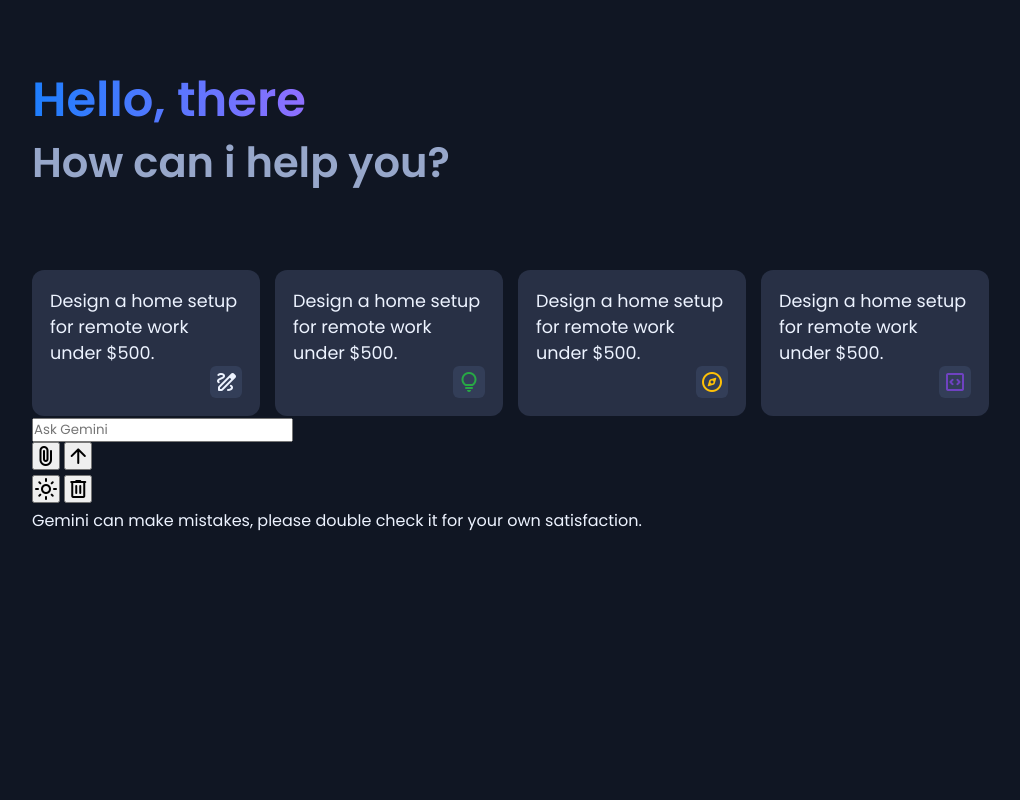
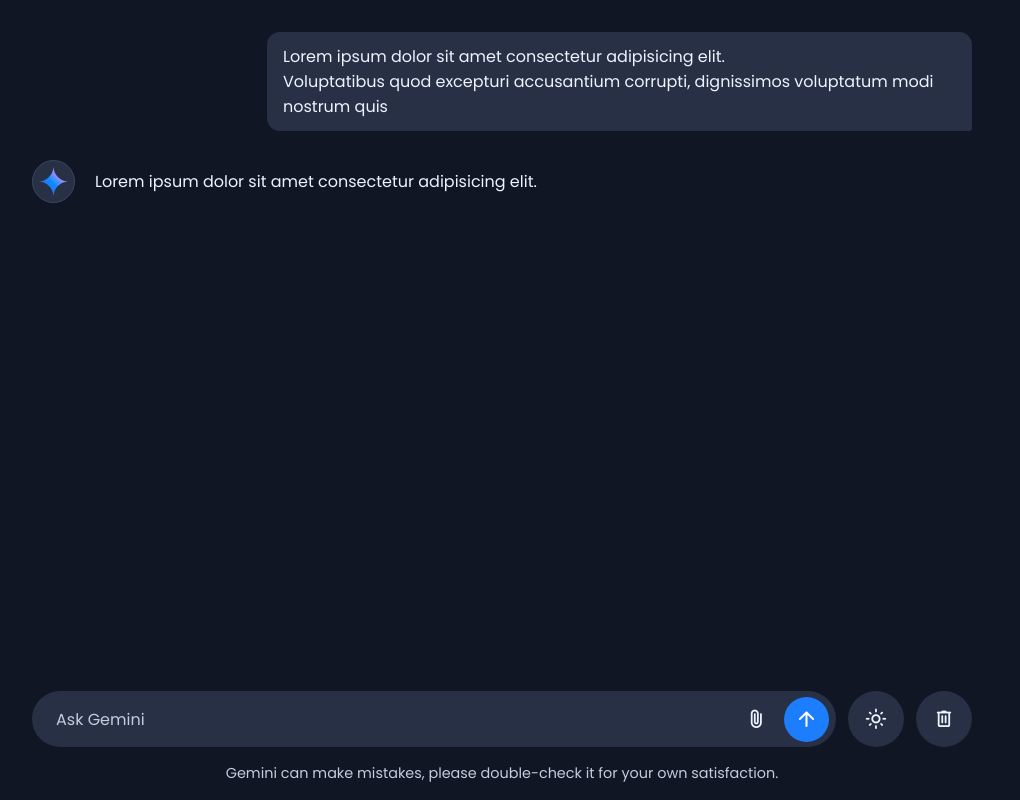
Before and after one commit to Namanjain026/Chatbot, a plain HTML site: page index.html in a window 1280 px wide. Shown: the whole page, without its empty margins (138-1158 px from the left). Drawn offline with nearby package versions, Linux system fonts and the light colour scheme.

Commit message:
added javascript

```diff
--- a/index.html
+++ b/index.html
@@ -3,7 +3,7 @@
   <head>
     <meta charset="UTF-8" />
     <meta name="viewport" content="width=device-width, initial-scale=1.0" />
-    <title>Document</title>
+    <title>Gemini Clone</title>
     <link rel="stylesheet" href="style.css" />
     <link
       href="https://fonts.googleapis.com/css2?family=Material+Symbols+Rounded"
@@ -14,8 +14,9 @@
     <div class="container">
       <header class="app-header">
         <h1 class="heading">Hello, there</h1>
-        <h2 class="sub-heading">How can i help you?</h2>
+        <h2 class="sub-heading">How can I help you?</h2>
       </header>
+
       <ul class="suggestions">
         <li class="suggestions-item">
           <p class="text">Design a home setup for remote work under $500.</p>
@@ -35,11 +36,27 @@
         </li>
       </ul>
 
+      <div class="chats-container">
+        <div class="message user-message">
+          <p class="message-text">Lorem ipsum dolor sit amet consectetur adipisicing elit.
+            Voluptatibus quod excepturi accusantium corrupti, dignissimos voluptatum modi nostrum quis</p>
+        </div>
+        <div class="message bot-message">
+          <img src = "gemini-logo.svg" class = "avatar">
+          <p class="message-text">Lorem ipsum dolor sit amet consectetur adipisicing elit.</p>
+        </div>
+      </div>
+
       <div class="prompt-container">
         <div class="prompt-wrapper">
           <form action="#" class="prompt-form">
-            <input type="text" placeholder="Ask Gemini" class="prompt-input" />
-            <div class="prompt-actions" required>
+            <input
+              type="text"
+              placeholder="Ask Gemini"
+              class="prompt-input"
+              required
+            />
+            <div class="prompt-actions">
               <button
                 id="add-file-btn"
                 type="button"
@@ -47,18 +64,39 @@
               >
                 attach_file
               </button>
-              <button id="send-prompt-btn" class="material-symbols-rounded">
+              <button
+                id="send-prompt-btn"
+                class="material-symbols-rounded"
+                type="submit"
+              >
                 arrow_upward
               </button>
             </div>
           </form>
-          <button id="theme-toggle-btn"
-          class="material-symbols-rounded">light_mode</button>
-          <button id="delete-chats-btn"
-          class="material-symbols-rounded">delete</button>
+          <button id="theme-toggle-btn" class="material-symbols-rounded">
+            light_mode
+          </button>
+          <button id="delete-chats-btn" class="material-symbols-rounded">
+            delete
+          </button>
         </div>
-        <p class="disclaimer-text">Gemini can make mistakes, please double check it for your own satisfaction.</p>
+        <p class="disclaimer-text">
+          Gemini can make mistakes, please double-check it for your own
+          satisfaction.
+        </p>
       </div>
     </div>
+
+    <script src = "index.js">
+      const input = document.querySelector(".prompt-input");
+      const sendBtn = document.getElementById("send-prompt-btn");
+
+      input.addEventListener("input", () => {
+        sendBtn.style.display = input.value.trim() ? "inline-flex" : "none";
+      });
+
+      // Optional: Start with button hidden
+      sendBtn.style.display = "none";
+    </script>
   </body>
 </html>
--- a/index.js
+++ b/index.js
@@ -0,0 +1,100 @@
+// === DOM Elements ===
+const input = document.querySelector('.prompt-input');
+const sendBtn = document.getElementById('send-prompt-btn');
+const deleteBtn = document.getElementById('delete-chats-btn');
+const themeToggleBtn = document.getElementById('theme-toggle-btn');
+const form = document.querySelector('.prompt-form');
+const container = document.querySelector('.container');
+const chatsContainer = document.querySelector('.chats-container');
+const suggestions = document.querySelectorAll('.suggestions-item');
+
+// === Load previous messages ===
+window.addEventListener('DOMContentLoaded', () => {
+  const history = localStorage.getItem('gemini-chat-history');
+  if (history) {
+    chatsContainer.innerHTML = history;
+  }
+});
+
+// === Input Event: Toggle Send Button ===
+input.addEventListener('input', () => {
+  sendBtn.style.display = input.value.trim() ? 'inline-flex' : 'none';
+});
+
+// === Suggestion Click: Autofill Input ===
+suggestions.forEach(item => {
+  item.addEventListener('click', () => {
+    const text = item.querySelector('.text').innerText;
+    input.value = text;
+    input.dispatchEvent(new Event('input'));
+    input.focus();
+  });
+});
+
+// === Submit Form ===
+form.addEventListener('submit', (e) => {
+  e.preventDefault();
+  const userInput = input.value.trim();
+  if (!userInput) return;
+  appendMessage('user', userInput);
+  input.value = '';
+  input.dispatchEvent(new Event('input'));
+
+  // Simulate bot typing
+  setTimeout(() => {
+    appendBotTyping();
+    setTimeout(() => {
+      replaceTypingWithMessage("This is a dummy Gemini response.");
+    }, 1000);
+  }, 500);
+});
+
+// === Append User or Bot Message ===
+function appendMessage(sender, text) {
+  const msg = document.createElement('div');
+  msg.className = `message ${sender}-message`;
+
+  if (sender === 'bot') {
+    msg.innerHTML = `<img src="gemini-logo.svg" class="avatar"><p class="message-text">${text}</p>`;
+  } else {
+    msg.innerHTML = `<p class="message-text">${text}</p>`;
+  }
+
+  chatsContainer.appendChild(msg);
+  chatsContainer.scrollTop = chatsContainer.scrollHeight;
+  saveChatHistory();
+}
+
+// === Typing Animation ===
+function appendBotTyping() {
+  const typing = document.createElement('div');
+  typing.className = 'message bot-message typing';
+  typing.innerHTML = `<img src="gemini-logo.svg" class="avatar"><p class="message-text">Typing...</p>`;
+  chatsContainer.appendChild(typing);
+  chatsContainer.scrollTop = chatsContainer.scrollHeight;
+}
+
+function replaceTypingWithMessage(text) {
+  const typing = document.querySelector('.typing');
+  if (typing) typing.remove();
+  appendMessage('bot', text);
+}
+
+// === Save to LocalStorage ===
+function saveChatHistory() {
+  localStorage.setItem('gemini-chat-history', chatsContainer.innerHTML);
+}
+
+// === Delete All Chats ===
+deleteBtn.addEventListener('click', () => {
+  chatsContainer.innerHTML = '';
+  localStorage.removeItem('gemini-chat-history');
+});
+
+// === Toggle Theme ===
+themeToggleBtn.addEventListener('click', () => {
+  document.body.classList.toggle('light-mode');
+  themeToggleBtn.textContent = document.body.classList.contains('light-mode')
+    ? 'dark_mode'
+    : 'light_mode';
+});
--- a/style.css
+++ b/style.css
@@ -13,7 +13,7 @@
   --placeholder-color: #c3cdde;
   --primary-color: #101623;
   --secondary-color: #283045;
-  --secondary-hover-color: #333e58;
+  --secondary-hover-color: #3a4664;
   --scrollbar-color: #626a7f;
 }
 
@@ -26,7 +26,8 @@
   padding: 32px 0 60px;
 }
 
-.container :where(.app-header, .suggestions, .prompt-wrapper, .disclaimer-text) {
+.container :where(.app-header, .suggestions,
+ .message, .prompt-wrapper, .disclaimer-text) {
   margin: 0 auto;
   width: 100%;
   padding: 0 20px;
@@ -52,6 +53,16 @@
   color: var(--subheading-color);
 }
 
+/* .container .suggestions {
+  display: flex;
+  gap: 15px;
+  margin-top: 9.5vh;
+  list-style: none;
+  overflow-x: auto;
+  scroll-behavior: smooth;
+  scrollbar-width: none;
+} */
+
 .container .suggestions {
   display: flex;
   gap: 15px;
@@ -59,7 +70,18 @@
   list-style: none;
   overflow-x: auto;
   scroll-behavior: smooth;
-  scrollbar-width: none;
+
+  /* Hide scrollbar */
+  scrollbar-width: none; /* Firefox */
+  -ms-overflow-style: none;  /* IE and Edge */
+}
+
+.container .suggestions::-webkit-scrollbar {
+  display: none; /* Chrome, Safari, Opera */
+}
+
+.container :is(.app-header, .suggestions){
+  display: none;
 }
 
 .suggestions .suggestions-item {
@@ -99,6 +121,9 @@
   height: 32px;
 }
 
+.suggestions .suggestions-item:nth-child(1) span{
+    color: #0db6e4;
+}
 .suggestions .suggestions-item:nth-child(2) span{
     color: #28a745;
 }
@@ -108,3 +133,178 @@
 .suggestions .suggestions-item:nth-child(4) span{
     color: #6f42c1;
 }
+
+.container .chats-container{
+  display: flex;
+  gap: 20px;
+  flex-direction: column;
+}
+
+.chats-container .message{
+  display: flex;
+  gap: 11px;
+  align-items: center;
+}
+
+.chats-container .message .message-text{
+  padding: 3px 16px;
+  word-wrap: break-word;
+  white-space: pre-line;
+}
+
+.chats-container .bot-message .avatar{
+  height: 43px;
+  width: 43px;
+  border-radius: 50%;
+  padding: 6px;
+  align-self: flex-start;
+  margin-right: -7px;
+  flex-shrink: 0;
+  background: var(--secondary-color);
+  border: 1px solid var(--secondary-hover-color);
+}
+
+.chats-container .user-message{
+  flex-direction: column;
+  align-items: flex-end;
+}
+
+.chats-container .bot-message{
+  margin: 9px auto;
+}
+
+.chats-container .user-message .message-text{
+  padding: 12px 16px;
+  max-width: 75%;
+  border-radius: 13px 13px 3px 13px;
+  background: var(--secondary-color);
+}
+
+.prompt-container{
+  position:fixed;
+  bottom: 0;
+  left: 0;
+  width: 100%;
+  padding: 16px 0;
+  background: var(--primary-color);
+}
+
+.prompt-container :where(.prompt-wrapper, .prompt-form,
+.prompt-actions){
+display: flex;
+gap: 12px;
+height: 56px;
+align-items: center;
+}
+
+.prompt-wrapper .prompt-form{
+  width: 100%;
+  height: 100%;
+  border-radius: 130px;
+  background: var(--secondary-color);
+}
+
+.prompt-form .prompt-input{
+  height: 100%;
+  width: 100%;
+  background: none;
+  outline: none;
+  border: none;
+  font-size: 1rem;
+  padding-left: 24px;
+  color: var(--text-color);
+}
+
+.prompt-form .prompt-input::placeholder{
+  color: var(--placeholder-color);
+}
+
+.prompt-wrapper button{
+  width: 56px;
+  height: 100%;
+  border: none;
+  cursor: pointer;
+  border-radius: 50%;
+  font-size: 1.4rem;
+  flex-shrink: 0;
+  color: var(--text-color);
+  background: var(--secondary-color) ;
+}
+
+.prompt-wrapper button:hover{
+  background: var(--secondary-hover-color);
+  transition: 0.4s ease;
+}
+
+.prompt-form .prompt-actions{
+  gap: 5px;
+  margin-right: 7px;
+}
+.prompt-form .prompt-actions button{
+  height: 45px;
+  width: 45px;
+}
+.prompt-form #send-prompt-btn{
+  display: none; /* hidden by default */
+  height: 45px;
+  width: 45px;
+  border-radius: 50%;
+  background: #1d7efd;
+  color: #fff;
+  font-size: 24px;
+  display: inline-flex;           /* ensures icon is centered */
+  align-items: center;
+  justify-content: center;
+  border: none;
+  cursor: pointer;
+
+}
+
+.prompt-form .prompt-input:valid ~ .prompt-actions
+#send-prompt-btn{
+  display: block;
+
+}
+
+.prompt-form #send-prompt-btn:hover{
+  background: #03469c;
+}
+
+.prompt-container .disclaimer-text{
+  text-align: center;
+  font-size: 0.9rem;
+  padding: 16px 20px 0;
+  color: var(--placeholder-color);
+}
+
+.chat-bubble {
+  max-width: 80%;
+  margin: 12px 20px;
+  padding: 12px 16px;
+  border-radius: 14px;
+  font-size: 1rem;
+  line-height: 1.4;
+  background: var(--secondary-color);
+  color: var(--text-color);
+}
+
+.chat-bubble.user {
+  align-self: flex-end;
+  background: #1d7efd;
+  color: #fff;
+}
+
+.chat-bubble.bot {
+  align-self: flex-start;
+  background: var(--secondary-hover-color);
+}
+
+/* Light mode theme */
+body.light-mode {
+  --primary-color: #ffffff;
+  --secondary-color: #f1f3f7;
+  --secondary-hover-color: #e2e6ed;
+  --text-color: #1e1e1e;
+  --subheading-color: #606e85;
+  --placeholder-color: #8a94a7;
+}
```
Also changed, not shown: gemini-logo.svg (added).
